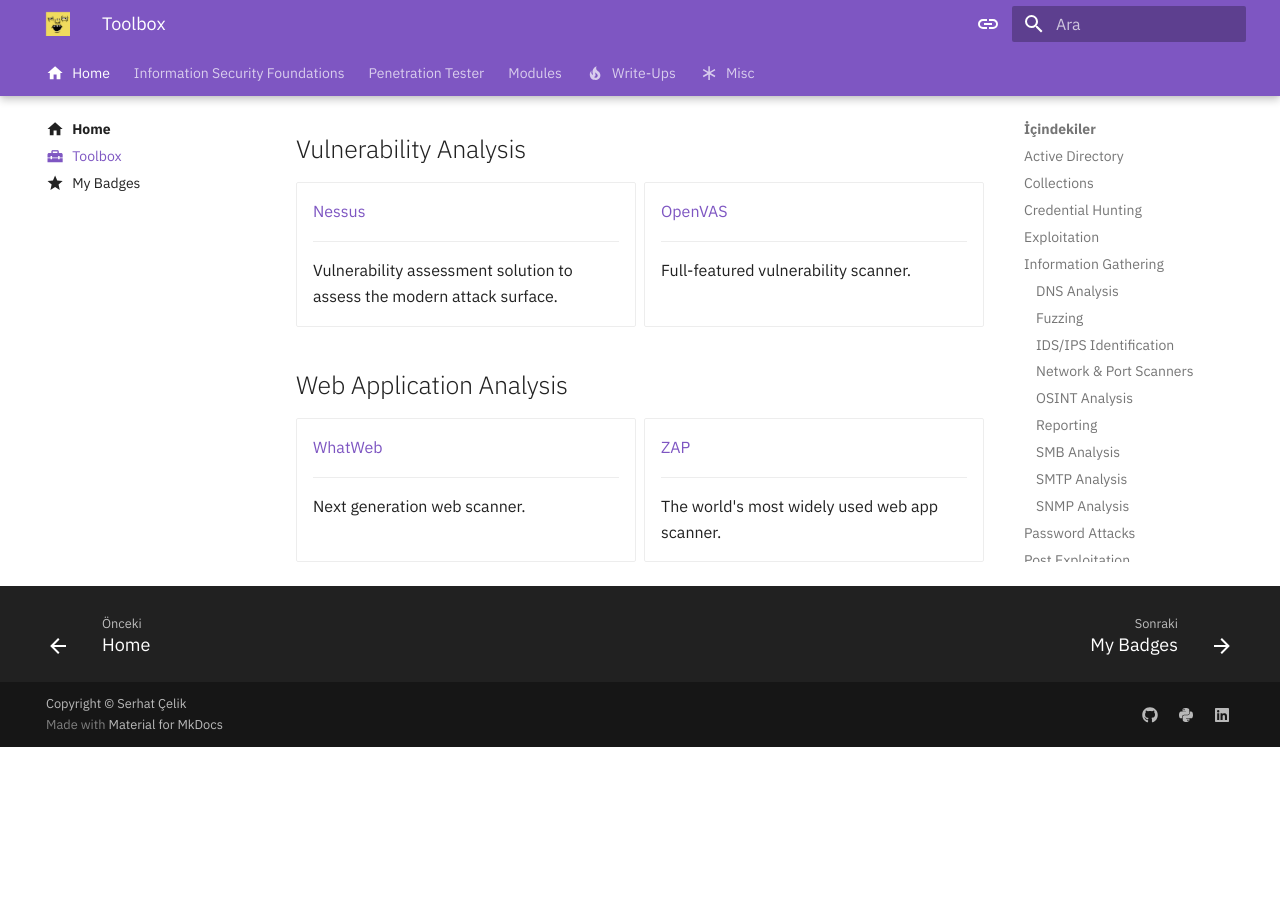
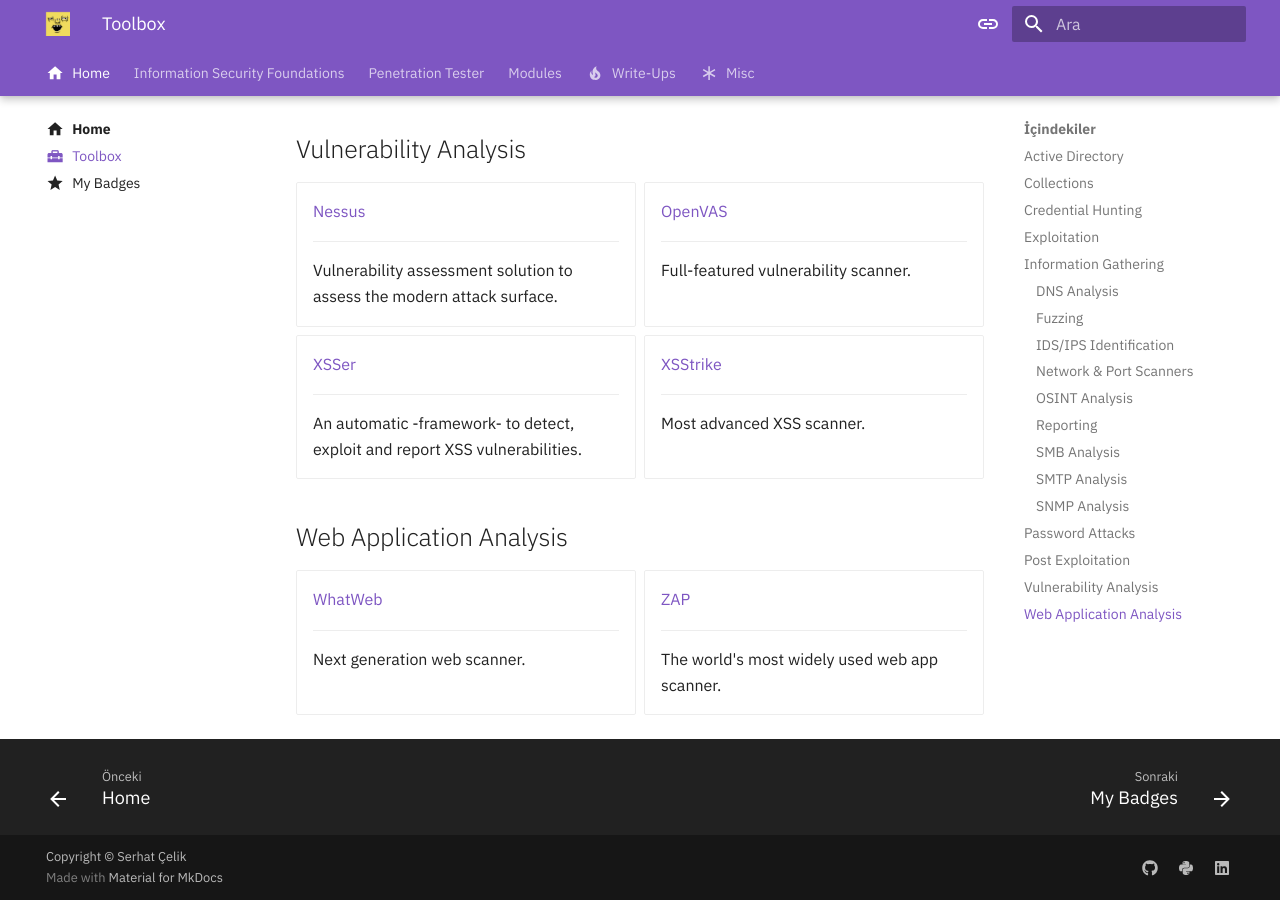
Before and after one commit to serhatcelik/blog, an MkDocs documentation site: the page built from docs/toolbox.md, in a window 1280 px wide and 900 px high, scrolled down 4669 px. Built offline with MkDocs 1.6.1 and Material for MkDocs 9.7.7, drawn with Linux system fonts in a browser that asks for light colours; before the commit the page ends 5416 px from its top, so only the background shows below that.

Commit message:
Various changes

```diff
--- a/docs/toolbox.md
+++ b/docs/toolbox.md
@@ -336,6 +336,18 @@
 
     Full-featured vulnerability scanner.
 
+* [XSSer](https://github.com/epsylon/xsser)
+
+    ---
+
+    An automatic -framework- to detect, exploit and report XSS vulnerabilities.
+
+* [XSStrike](https://github.com/s0md3v/XSStrike)
+
+    ---
+
+    Most advanced XSS scanner.
+
 </div>
 
 ## Web Application Analysis
--- a/mkdocs.yml
+++ b/mkdocs.yml
@@ -94,7 +94,7 @@
 - md_in_html
 - tables
 - toc:
-    permalink: true
+    permalink: "#"
     permalink_title: Kalıcı link
     toc_depth: 6
 - pymdownx.critic
```
Also changed, not shown: docs/modules/macos-fundamentals/macos-basic-usage/system-hierarchy.md (+2 -2 lines), docs/modules/macos-fundamentals/assets/images/macos-domains.png (renamed from docs/modules/macos-fundamentals/assets/images/d-1.png), docs/modules/macos-fundamentals/assets/images/macos-file-system-structure.png (renamed from docs/modules/macos-fundamentals/assets/images/d-2.png).
